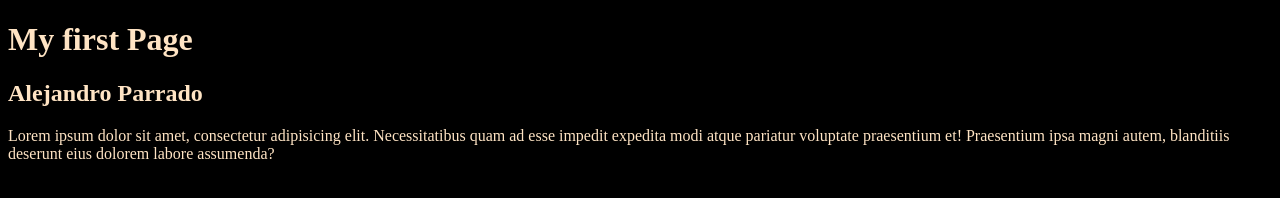
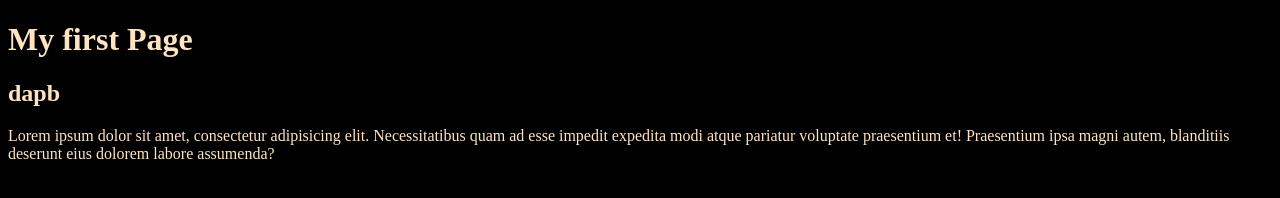
Before and after one commit to Alejopb2810/repositorio-de-prueba, a plain HTML site: page index.html in a window 1280 px wide. Drawn offline with Linux system fonts and the light colour scheme.

Commit message:
cambiando el h2

```diff
--- a/index.html
+++ b/index.html
@@ -14,7 +14,7 @@
 
   <main>
     <section>
-      <h2>Alejandro Parrado </h2>
+      <h2>dapb</h2>
       <p>Lorem ipsum dolor sit amet, consectetur adipisicing elit. Necessitatibus quam ad esse impedit expedita
         modi atque pariatur voluptate praesentium et! Praesentium ipsa magni autem, blanditiis deserunt eius
         dolorem labore assumenda?</p>
```
